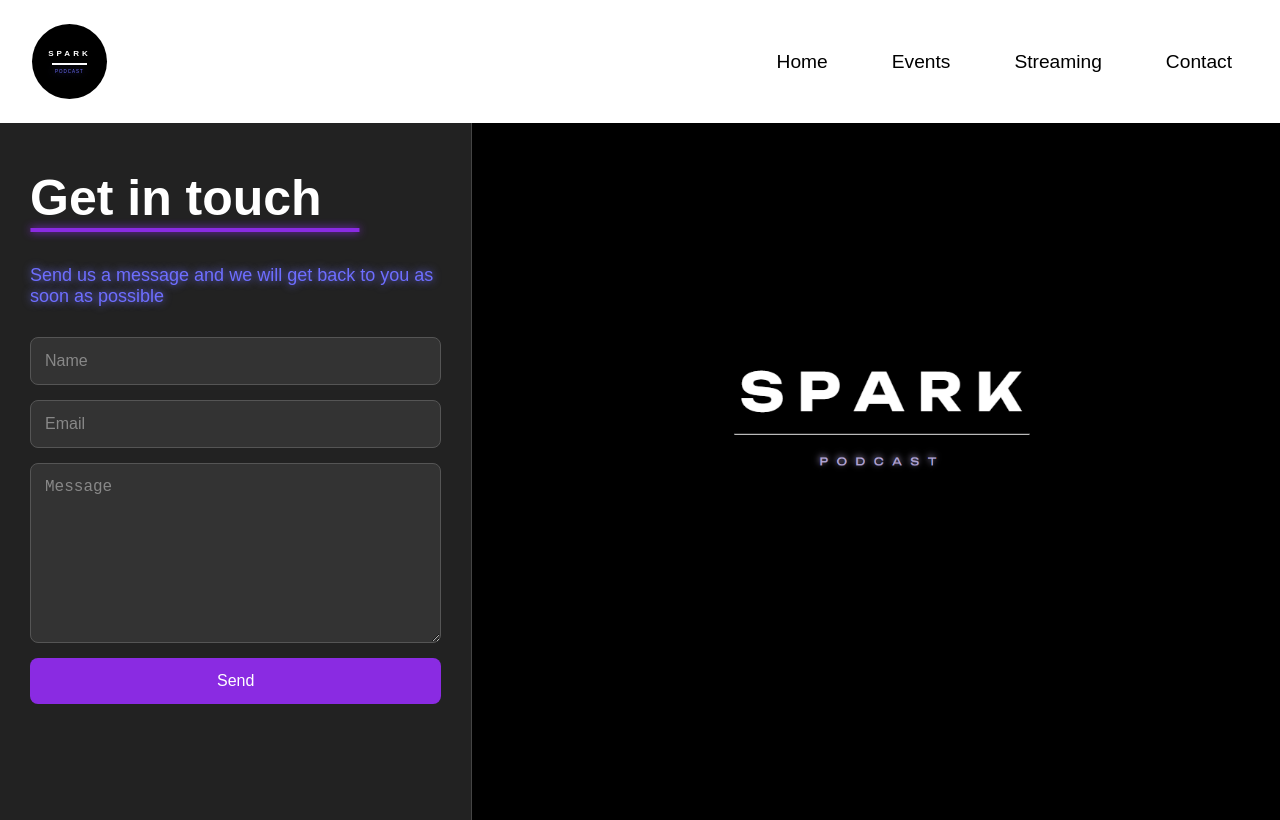
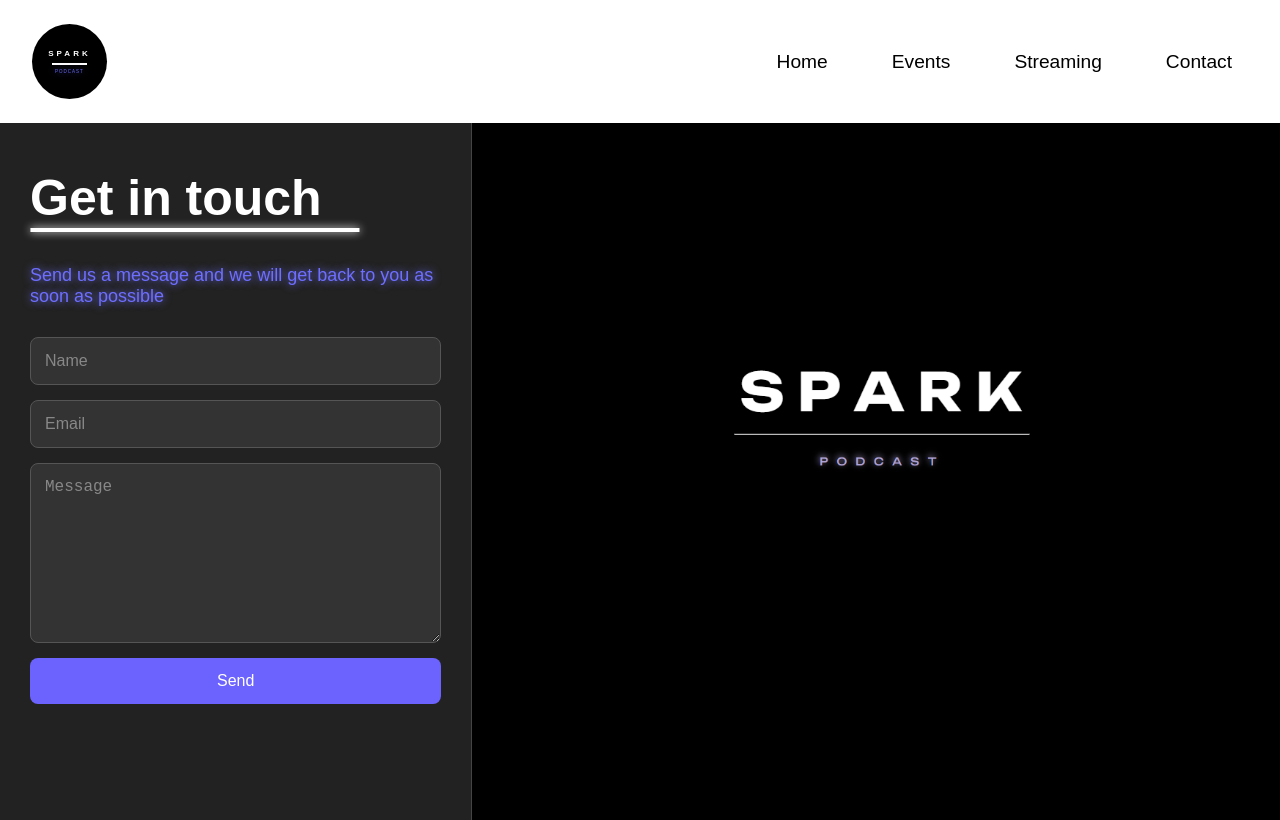
Before and after one commit to Themika/Sparked, a React (Create React App) app in the folder frontend/: page /contact in a window 1280 px wide. Shown: the top 820 px of the page. Built offline with nearby package versions, Linux system fonts and the light colour scheme.

Commit message:
chore: Update Contact.css with new background colors and box shadows

```diff
--- a/frontend/src/Styles/Contact.css
+++ b/frontend/src/Styles/Contact.css
@@ -56,12 +56,12 @@
   display: block;
   width: 80%;
   height: 4px;
-  background-color: #8a2be2;
+  background-color: #ffffff;
   position: absolute;
   bottom: -5px;
   left: 40%;
   transform: translateX(-50%);
-  box-shadow: 0 0 8px #8a2be2;
+  box-shadow: 0 0 8px #ffffff;
 }
 
 .contact-left-side p {
@@ -112,7 +112,7 @@
   padding: 14px 24px;
   border: none;
   border-radius: 8px;
-  background-color: #8a2be2;
+  background-color: #6c63ff;
   color: #fff;
   font-size: 16px;
   cursor: pointer;
@@ -122,9 +122,9 @@
 }
 
 .contact-form button:hover {
-  background-color: #7a1ab4;
+  background-color: #6c63ff;
   transform: scale(1.05);
-  box-shadow: 0 0 8px rgba(138, 43, 226, 0.5);
+  box-shadow: 0 0 8px rgb(77, 71, 152);
 }
 
 .contact-right-side {
```
